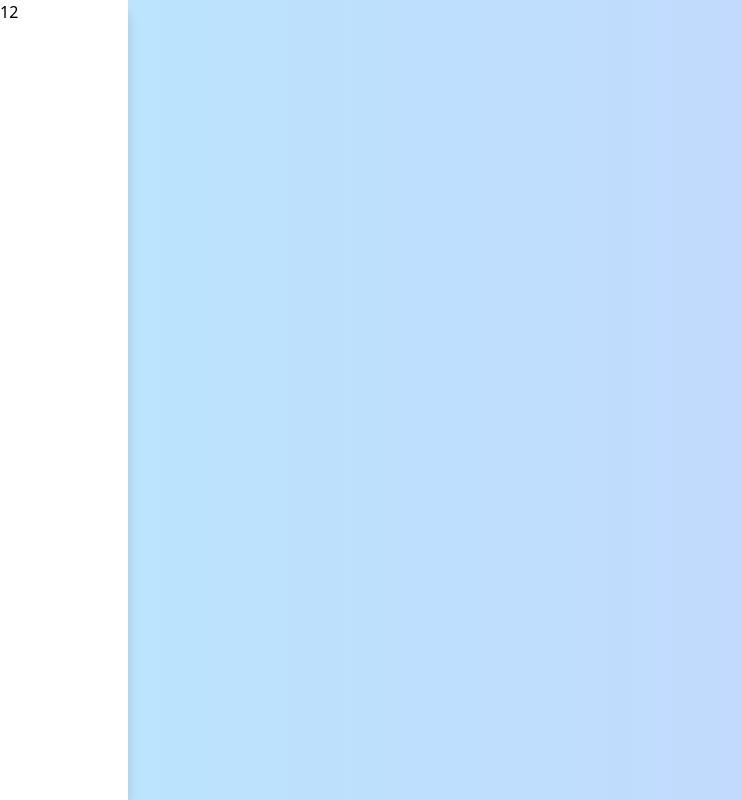
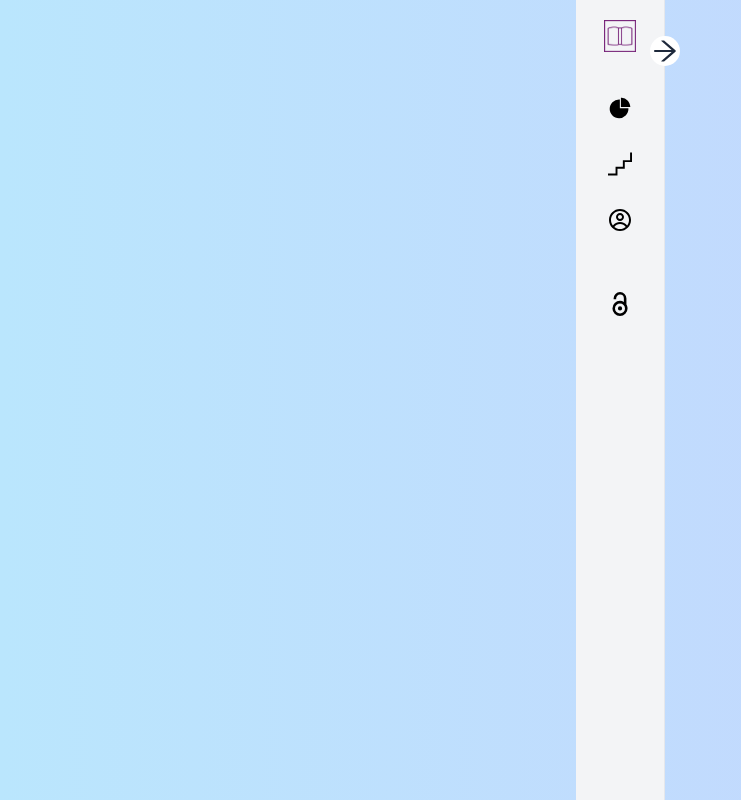
Before and after one commit to Ryanshinta/AllStudy-FrontEnd, a React (Create React App) app: page /app in a window 1280 px wide. Shown: the whole page, without its empty margins (0-741 px from the left). Built offline with nearby package versions, Linux system fonts and the light colour scheme; the HTML template or start-up script is replaced by a standard one.

Commit message:
sidebar with menu

```diff
--- a/package.json
+++ b/package.json
@@ -8,6 +8,7 @@
     "@testing-library/user-event": "^13.5.0",
     "react": "^18.2.0",
     "react-dom": "^18.2.0",
+    "react-icons": "^4.4.0",
     "react-router-dom": "^6.3.0",
     "react-scripts": "5.0.1",
     "web-vitals": "^2.1.4"
--- a/src/components/Dsahboard/Layout.js
+++ b/src/components/Dsahboard/Layout.js
@@ -10,7 +10,7 @@ const Layout = ({ children }) => {
             <div className="flex flex-auto">
                 <SideBar />
                 <div className="grow">
-                    <div>{children}</div>
+                    <div className="m-5">{children}</div>
                 </div>
             </div>
         </div>
--- a/src/components/Dsahboard/SideBar.js
+++ b/src/components/Dsahboard/SideBar.js
@@ -1,20 +1,69 @@
-import SideBarIcon from "./SideBarIcon";
 import React from "react";
-import {useLocation} from "react-router-dom";
+import {Link, useLocation} from "react-router-dom";
+import {AiFillPieChart, AiOutlineArrowLeft} from "react-icons/ai";
+import {SiFuturelearn, SiOpenaccess} from "react-icons/si";
+import {CgProfile} from "react-icons/cg";
 
 
-export default function SideBar(){
+export default function SideBar() {
 
     const location = useLocation();
+    const [open, setOpen] = React.useState(false);
+
+    const Menus = [
+        { title: 'Dashboard', path: '/dashboard', src: <AiFillPieChart /> },
+        { title: 'Course', path: '/course', src: <SiFuturelearn /> },
+        { title: 'Profile', path: '/profile', src: <CgProfile /> },
+        { title: 'Signin', path: '/login', src: <SiOpenaccess />, gap: 'true' },
+    ]
 
 
+    return (
+        <>
+            <div
+                className={`${
+                    open ? 'w-60' : 'w-fit'
+                } hidden sm:block relative h-screen duration-300 bg-gray-100 border-r border-gray-200 dark:border-gray-600 p-5 dark:bg-slate-800`}
+            >
+                <AiOutlineArrowLeft
+                    className={`${
+                        !open && 'rotate-180'
+                    } absolute text-3xl bg-white fill-slate-800  rounded-full cursor-pointer top-9 -right-4 dark:fill-gray-400 dark:bg-gray-800`}
+                    onClick={() => setOpen(!open)}
+                />
+                <Link to='/'>
+                    <div className={`flex ${open && 'gap-x-4'}items-center`}>
+                        <img src={require('../../assets/LogoW.png')} className="w-10 pl-2"></img>
+                        {open && <span className='text-xl font-medium whitespace-nowrap dark:text-white space-x-0.5'>&nbsp;&nbsp;&nbsp;&nbsp;AllStudy</span>}
+                    </div>
+                </Link>
+                <ul className="pt-6">
+                    {Menus.map((menu, index) => (
+                        <Link to={menu.path} key={index}>
+                            <li
+                                className={`flex items-center gap-x-6 p-3 text-base font-normal rounded-lg cursor-pointer dark:text-white hover:bg-gray-200 dark:hover:bg-gray-700
+                        ${menu.gap ? 'mt-9' : 'mt-2'} ${
+                                    location.pathname === menu.path &&
+                                    'bg-gray-200 dark:bg-gray-700'
+                                }`}
+                            >
+                                <span className='text-2xl'>{menu.src}</span>
+                                <span
+                                    className={`${
+                                        !open && 'hidden'
+                                    } origin-left duration-300 hover:block`}
+                                >
+                                    {menu.title}
+                                </span>
+                            </li>
+                        </Link>
+                    ))}
 
-    return(
-        <div className="fixed top-0 left-0 h-screen w-32 flex flex-col bg-white dark:bg-gray-900 shadow-lg">
-            <SideBarIcon icon={1} text={2}>
+                </ul>
 
-            </SideBarIcon>
+            </div>
 
-        </div>
+
+        </>
     )
 }
--- a/src/pages/Dashboard.js
+++ b/src/pages/Dashboard.js
@@ -1,11 +1,11 @@
-import SideBar from "../components/Dsahboard/SideBar";
 import Layout from "../components/Dsahboard/Layout";
 
 export default function DashBoard(){
     return(
         <>
-        <Layout />
-        <SideBar/>
+            <Layout>
+
+            </Layout>
         </>
     )
 }
```
Also changed, not shown: src/assets/LogoW.png (added), src/components/Dsahboard/FixedSidebar.js (added), 1 other file (tests, documents, lock files or other folders).
